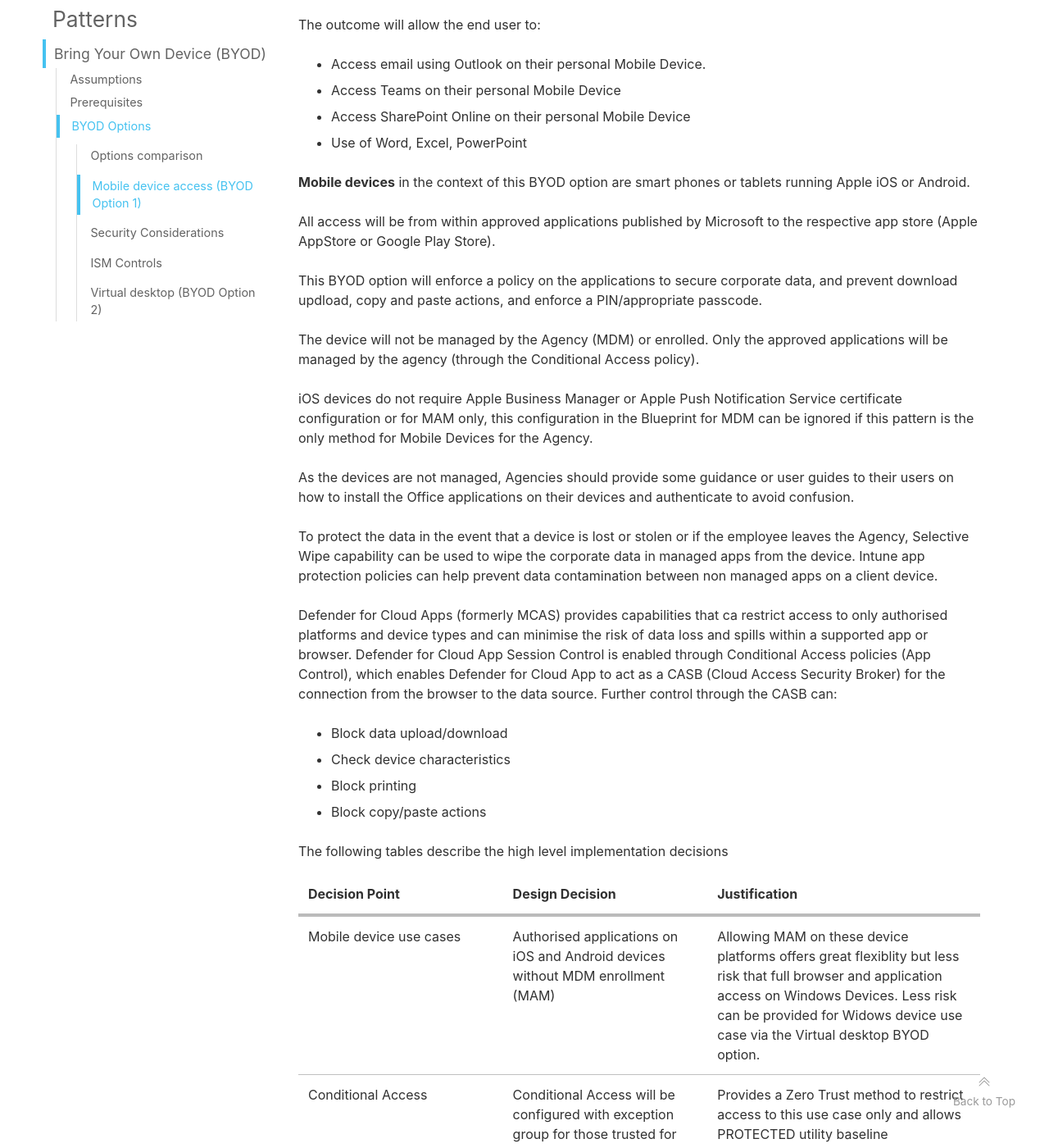
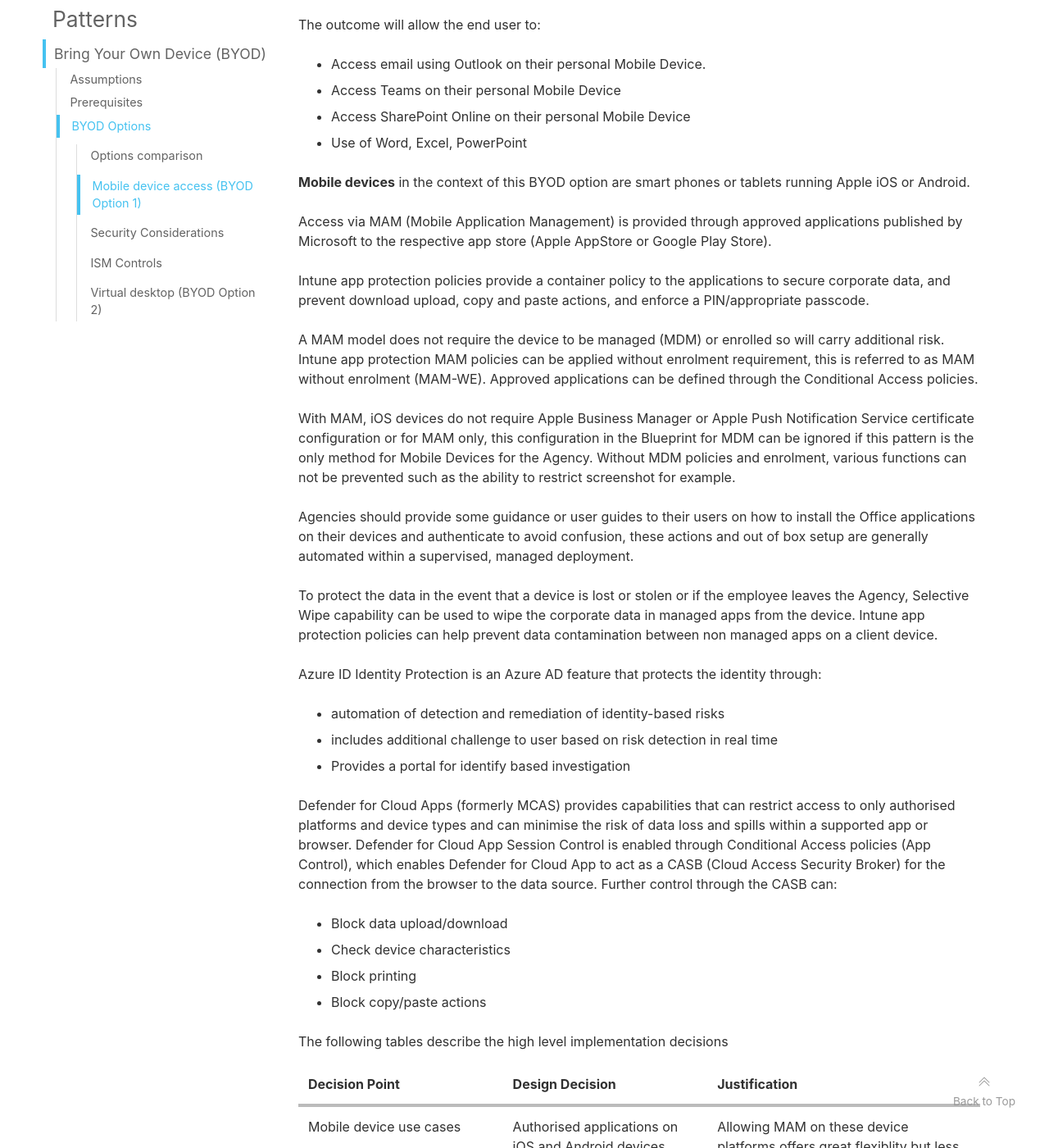
Before and after one commit to ASD-Blueprint/desktop.gov.au, a Jekyll site: the page built from patterns/byod.md, in a window 1280 px wide and 1400 px high, scrolled down 5321 px. Shown: the whole window at 82% size. Built offline with Jekyll 4.4.1, drawn with Linux system fonts in a browser that asks for light colours; comment, search, counter and statistics services are not loaded; some of the changed text lies outside the part shown.

Commit message:
first pass review

```diff
--- a/patterns/byod.md
+++ b/patterns/byod.md
@@ -8,10 +8,10 @@
 
 BYOD allows users to perform their work in a flexible manner within specific use-cases allowing access to corporate systems from personally owned devices across multiple business personas. BYOD provides a range of benefits including more flexible work and life balance for employees and greater business agility for the agency, catering for use cases such as:
 
-* working remotely from within another government agency premises,
-* travel or work from home,
-* ad-hoc access to calendar and mail,
-* Teams collaboration and chat,
+* working remotely from within another government agency premises
+* travel or work from home
+* ad-hoc access to calendar and mail
+* Teams collaboration and chat
 * accessing multiple tenancies or classifications from a single device.
 
 The pattern works through various use cases and configuration required on top of the PROTECTED utility Blueprint, taking into account some best practice configuration advice on this area from [Microsoft's BYOD blueprint](https://news.microsoft.com/wp-content/uploads/prod/sites/133/2021/03/MEA-Blueprint-for-BYOD-Use-v1.0-Final-Version.pdf).
@@ -110,19 +110,26 @@
 
 **Mobile devices** in the context of this BYOD option are smart phones or tablets running Apple iOS or Android.
 
-All access will be from within approved applications published by Microsoft to the respective app store (Apple AppStore or Google Play Store).
+Access via MAM (Mobile Application Management) is provided through approved applications published by Microsoft to the respective app store (Apple AppStore or Google Play Store).
 
-This BYOD option will enforce a policy on the applications to secure corporate data, and prevent download updload, copy and paste actions, and enforce a PIN/appropriate passcode.
+Intune app protection policies provide a container policy to the applications to secure corporate data, and prevent download upload, copy and paste actions, and enforce a PIN/appropriate passcode.
 
-The device will not be managed by the Agency (MDM) or enrolled. Only the approved applications will be managed by the agency (through the Conditional Access policy).
+A MAM model does not require the device to be managed (MDM) or enrolled so will carry additional risk. Intune app protection MAM policies can be applied without enrolment requirement, this is referred to as MAM without enrolment (MAM-WE). Approved applications can be defined through the Conditional Access policies.
 
-iOS devices do not require Apple Business Manager or Apple Push Notification Service certificate configuration or for MAM only, this configuration in the Blueprint for MDM can be ignored if this pattern is the only method for Mobile Devices for the Agency.
+With MAM, iOS devices do not require Apple Business Manager or Apple Push Notification Service certificate configuration or for MAM only, this configuration in the Blueprint for MDM can be ignored if this pattern is the only method for Mobile Devices for the Agency. Without MDM policies and enrolment, various functions can not be prevented such as the ability to restrict screenshot for example.
 
-As the devices are not managed, Agencies should provide some guidance or user guides to their users on how to install the Office applications on their devices and authenticate to avoid confusion.
+Agencies should provide some guidance or user guides to their users on how to install the Office applications on their devices and authenticate to avoid confusion, these actions and out of box setup are generally automated within a supervised, managed deployment.
 
 To protect the data in the event that a device is lost or stolen or if the employee leaves the Agency, Selective Wipe capability can be used to wipe the corporate data in managed apps from the device. Intune app protection policies can help prevent data contamination between non managed apps on a client device.
 
-Defender for Cloud Apps (formerly MCAS) provides capabilities that ca restrict access to only authorised platforms and device types and can minimise the risk of data loss and spills within a supported app or browser. Defender for Cloud App Session Control is enabled through Conditional Access policies (App Control), which enables Defender for Cloud App to act as a CASB (Cloud Access Security Broker) for the connection from the browser to the data source. Further control through the CASB can:
+Azure ID Identity Protection is an Azure AD feature that protects the identity through:
+
+* automation of detection and remediation of identity-based risks
+
+* includes additional challenge to user based on risk detection in real time
+* Provides a portal for identify based investigation
+
+Defender for Cloud Apps (formerly MCAS) provides capabilities that can restrict access to only authorised platforms and device types and can minimise the risk of data loss and spills within a supported app or browser. Defender for Cloud App Session Control is enabled through Conditional Access policies (App Control), which enables Defender for Cloud App to act as a CASB (Cloud Access Security Broker) for the connection from the browser to the data source. Further control through the CASB can:
 
 * Block data upload/download
 * Check device characteristics
@@ -133,12 +140,12 @@
 
 Decision Point | Design Decision | Justification
 --- | --- | ---
-Mobile device use cases | Authorised applications on iOS and Android devices without MDM enrollment (MAM) | Allowing MAM on these device platforms offers great flexiblity but less risk that full browser and application access on Windows Devices. Less risk can be provided for Widows device use case via the Virtual desktop BYOD option.
-Conditional Access | Conditional Access will be configured with exception group for those trusted for MAM | Provides a Zero Trust method to restrict access to this use case only and allows PROTECTED utility baseline configuration for remainder of Agency that don't require BYOD for their job roles.
+Mobile device use cases | Authorised applications on iOS and Android devices without MDM enrollment (MAM) | Allowing MAM on these device platforms offers great flexiblity but less risk than a full browser and application access on Windows Devices. Less risk can be provided by the Windows device use case via the Virtual desktop BYOD option.
+Conditional Access | Conditional Access will be configured with exception group for those trusted for MAM | Provides a Zero Trust method to restrict access to this use case only and allows PROTECTED utility baseline configuration for remainder of Agency that don't require BYOD for their persona.
 Defender for Cloud Apps | Cloud App security Session policies will restrict access to data within browser sessions | Provides a Zero Trust method to restrict access to leaking of data.
 Intune app protection policies | App protection polices will be deployed to the MAM identity groups without enrollment required (MAM-WE) | Provides some protection against Agency data within a managed app. Protection will require a passcode within the app, control sharing of data between apps and prevent copy of data to personal locations. This allows separation between corporate and personal data to address the intent of ISM security control 1400.
-Azure AD Identity Protection | Blueprint configuration will remain in place enabling Enable the sign-in risk policy and user risk policy within the Azure AD tenant | Provide reporting of detected suspicious sign-in activity based on defined MFA, sign-in risk and user risk policies for increased security.
-Multi Factor Authentication | Multi Factor authentication for this use-case will be enforced. | As per the Blueprint baselines defined within the [platform design](https://desktop.gov.au/blueprint/platform.html).
+Azure AD Identity Protection | Blueprint configuration will remain in place enabling Enable the sign-in risk policy and user risk policy within the Azure AD tenant | Provide reporting of detected suspicious sign-in activity based on defined MFA, sign-in risk and user risk policies for increased security and automated remediation steps such as requiring a password change or MFA challenge when authentication is suspicious.
+Multi Factor Authentication | Multi Factor authentication for this use-case will be always be enforced. | As per the Blueprint baselines defined within the [platform design](https://desktop.gov.au/blueprint/platform.html).
 
 ### Security Considerations
 
```
